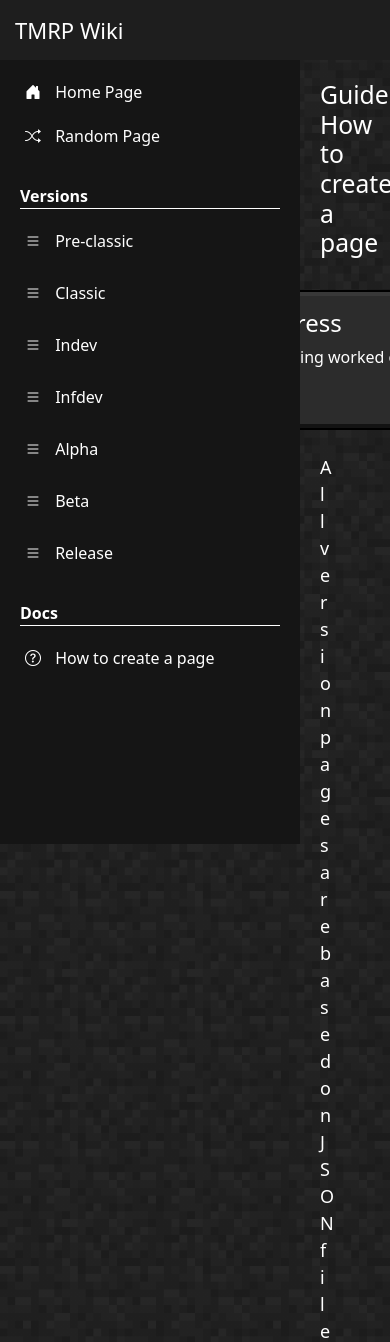
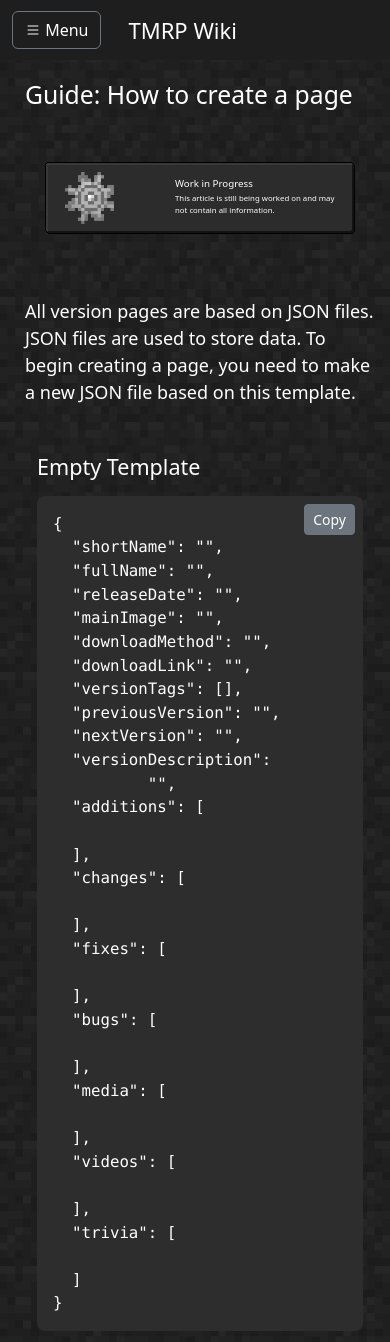
Before and after one commit to tmrpwiki/tmrpwiki.github.io, a PHP site: page /creationGuide.html in a window 390 px wide; the page is wider, and only the part inside the window is pictured. Shown: the top 1342 px of that part. Run offline with PHP 8.4, Linux system fonts and the light colour scheme; some libraries are stand-ins or nearby versions.

Commit message:
Mobile support

```diff
--- a/CSS/style.css
+++ b/CSS/style.css
@@ -42,6 +42,8 @@ ul {
     background: #151515;
     color: white;
     padding: 10px;
+    left: 0;
+    top: 0;
 }
 .sidebar a {
     color: white;
@@ -49,6 +51,9 @@ ul {
     display: block;
     padding: 10px;
     transition: 0.25s;
+}
+.mobileSidebar {
+    background: #151515;
 }
 
 .sidebar a i{
@@ -246,37 +251,48 @@ ul {
     height: 20px;
 }
 
-.versionTagHolder{
+.versionTagHolder {
     width: 100%;
-    align-content: center;
+    display: flex;
+    justify-content: center;
+    padding: 10px;
+    box-sizing: border-box;
+    flex-wrap: wrap;
 }
 
-.versionTag{
+.versionTag {
     position: relative;
-    margin-left: calc(50% - 300px);
     background-image: url("../Resources/versionTag.png");
-    width: 600px;
-    height: 140px;
+    background-size: cover;
+    width: 100%;
+    max-width: 600px;
+    aspect-ratio: 600 / 140;
+    height: auto;
+    display: block;
+    overflow: hidden;
+    margin: 10px;
 }
-.versionTag img{
+.versionTag img {
     position: absolute;
-    width: 100px;
-    height: 100px;
-    margin: 20px;
+    width: 16.66%;
+    height: auto;
+    top: 15%;
+    left: 20px;
     border-radius: 10px;
 }
-.versionTag .tagName{
+.versionTag .tagName {
     position: absolute;
-    margin-top: 15px;
-    margin-left: 130px;
-    margin-right: 20px;
-    font-size: 24px;
+    top: 15px;
+    left: calc(20px + 100px + 10px);
+    right: 20px;
+    font-size: clamp(8px, 2.5vw, 24px);
 }
-.versionTag .tagDescription{
+.versionTag .tagDescription {
     position: absolute;
-    margin-top: 55px;
-    margin-left: 130px;
-    margin-right: 20px;
+    top: 4em;
+    left: calc(20px + 100px + 10px);
+    right: 20px;
+    font-size: clamp(6px, 2vw, 16px);
 }
 .versionMedia{
     width: 100%;
@@ -312,3 +328,29 @@ pre {
     padding: 1rem;
     overflow-x: auto;
 }
+
+@media (max-width: 992px) {
+    .content {
+        margin-left: 5px;
+    }
+
+}
+@media (max-width: 1450px) {
+    .sideHolder {
+        width: 100%;
+        height: auto;
+        position: relative;
+        margin-top: 20px;
+        display: flex;
+        justify-content: center;
+    }
+    .mainHolder {
+        width: 100%;
+    }
+
+    .infoBox {
+        position: static;
+        margin: auto;
+    }
+
+}
--- a/Components/sidebar.html
+++ b/Components/sidebar.html
@@ -1,69 +1,123 @@
+<!-- Desktop Sidebar -->
+<div class="d-none d-lg-block mobileSidebar p-3" style="width: 250px; position: fixed; height: 100vh; overflow-y: auto; margin: 0;">
   <div class="sidebar">
     <ul class="list-unstyled">
-    <li> <a href="index.html"><i class="bi bi-house-door-fill"></i> Home Page</a></li>
-    <li> <a href="index.html" id="randomVerButton"><i class="bi bi-shuffle"></i> Random Page</a></li>
-
+      <li><a href="index.html"><i class="bi bi-house-door-fill"></i> Home Page</a></li>
+      <li><a href="index.html" class="randomVerButton"><i class="bi bi-shuffle"></i> Random Page</a></li>
     </ul>
     <label>Versions <div></div></label>
     <ul class="list-unstyled">
       <li class="mb-2">
-      <a data-bs-toggle="collapse" href="#preclassic" role="button" aria-expanded="false" aria-controls="dbA" class="collapsed">
+        <a data-bs-toggle="collapse" href="#preclassic" role="button" aria-expanded="false" aria-controls="preclassic" class="collapsed">
           <i class="bi bi-list"></i> Pre-classic
         </a>
-      <ul class="collapse nested" id="preclassic" style="list-style-type: none;">
-
-      </ul>
+        <ul class="collapse nested" id="preclassic" style="list-style-type: none;"></ul>
       </li>
       <li class="mb-2">
-      <a data-bs-toggle="collapse" href="#classic" role="button" aria-expanded="false" aria-controls="dbA" class="collapsed">
+        <a data-bs-toggle="collapse" href="#classic" role="button" aria-expanded="false" aria-controls="classic" class="collapsed">
           <i class="bi bi-list"></i> Classic
         </a>
-      <ul class="collapse nested" id="classic" style="list-style-type: none;">
-      </ul>
+        <ul class="collapse nested" id="classic" style="list-style-type: none;"></ul>
       </li>
       <li class="mb-2">
-      <a data-bs-toggle="collapse" href="#indev" role="button" aria-expanded="false" aria-controls="dbA" class="collapsed">
+        <a data-bs-toggle="collapse" href="#indev" role="button" aria-expanded="false" aria-controls="indev" class="collapsed">
           <i class="bi bi-list"></i> Indev
         </a>
-      <ul class="collapse nested" id="indev" style="list-style-type: none;">
-
-      </ul>
+        <ul class="collapse nested" id="indev" style="list-style-type: none;"></ul>
       </li>
       <li class="mb-2">
-      <a data-bs-toggle="collapse" href="#infdev" role="button" aria-expanded="false" aria-controls="dbA" class="collapsed">
+        <a data-bs-toggle="collapse" href="#infdev" role="button" aria-expanded="false" aria-controls="infdev" class="collapsed">
           <i class="bi bi-list"></i> Infdev
         </a>
-      <ul class="collapse nested" id="infdev" style="list-style-type: none;">
-
-      </ul>
+        <ul class="collapse nested" id="infdev" style="list-style-type: none;"></ul>
       </li>
       <li class="mb-2">
-      <a data-bs-toggle="collapse" href="#alpha" role="button" aria-expanded="false" aria-controls="dbA" class="collapsed">
+        <a data-bs-toggle="collapse" href="#alpha" role="button" aria-expanded="false" aria-controls="alpha" class="collapsed">
           <i class="bi bi-list"></i> Alpha
         </a>
-      <ul class="collapse nested" id="alpha" style="list-style-type: none;">
-
-      </ul>
+        <ul class="collapse nested" id="alpha" style="list-style-type: none;"></ul>
       </li>
       <li class="mb-2">
-      <a data-bs-toggle="collapse" href="#beta" role="button" aria-expanded="false" aria-controls="dbA" class="collapsed">
+        <a data-bs-toggle="collapse" href="#beta" role="button" aria-expanded="false" aria-controls="beta" class="collapsed">
           <i class="bi bi-list"></i> Beta
         </a>
-      <ul class="collapse nested" id="beta" style="list-style-type: none;">
-
-      </ul>
+        <ul class="collapse nested" id="beta" style="list-style-type: none;"></ul>
       </li>
       <li class="mb-2">
-      <a data-bs-toggle="collapse" href="#release" role="button" aria-expanded="false" aria-controls="dbA" class="collapsed">
+        <a data-bs-toggle="collapse" href="#release" role="button" aria-expanded="false" aria-controls="release" class="collapsed">
           <i class="bi bi-list"></i> Release
         </a>
-      <ul class="collapse nested" id="release" style="list-style-type: none;">
-
-      </ul>
+        <ul class="collapse nested" id="release" style="list-style-type: none;"></ul>
       </li>
     </ul>
     <label>Docs <div></div></label>
     <ul style="list-style-type: none;">
-    <li> <a href="creationGuide.html"><i class="bi bi-question-circle"></i> How to create a page</a></li>
+      <li><a href="creationGuide.html"><i class="bi bi-question-circle"></i> How to create a page</a></li>
     </ul>
   </div>
+</div>
+
+<!-- Offcanvas Mobile Menu -->
+<div class="offcanvas offcanvas-start mobileSidebar d-lg-none" tabindex="-1" id="sidebarMenu" aria-labelledby="sidebarMenuLabel">
+  <div class="offcanvas-header">
+    <button type="button" class="btn-close text-white" data-bs-dismiss="offcanvas" aria-label="Close"></button>
+  </div>
+  <div class="offcanvas-body">
+    <div class="sidebar">
+      <!-- Same content copied for mobile -->
+      <ul class="list-unstyled">
+        <li><a href="index.html"><i class="bi bi-house-door-fill"></i> Home Page</a></li>
+        <li><a href="index.html" class="randomVerButton"><i class="bi bi-shuffle"></i> Random Page</a></li>
+      </ul>
+      <label>Versions <div></div></label>
+      <ul class="list-unstyled">
+        <li class="mb-2">
+          <a data-bs-toggle="collapse" href="#preclassicMobile" role="button" aria-expanded="false" aria-controls="preclassicMobile" class="collapsed">
+            <i class="bi bi-list"></i> Pre-classic
+          </a>
+          <ul class="collapse nested" id="preclassicMobile" style="list-style-type: none;"></ul>
+        </li>
+        <li class="mb-2">
+          <a data-bs-toggle="collapse" href="#classicMobile" role="button" aria-expanded="false" aria-controls="classicMobile" class="collapsed">
+            <i class="bi bi-list"></i> Classic
+          </a>
+          <ul class="collapse nested" id="classicMobile" style="list-style-type: none;"></ul>
+        </li>
+        <li class="mb-2">
+          <a data-bs-toggle="collapse" href="#indevMobile" role="button" aria-expanded="false" aria-controls="indevMobile" class="collapsed">
+            <i class="bi bi-list"></i> Indev
+          </a>
+          <ul class="collapse nested" id="indevMobile" style="list-style-type: none;"></ul>
+        </li>
+        <li class="mb-2">
+          <a data-bs-toggle="collapse" href="#infdevMobile" role="button" aria-expanded="false" aria-controls="infdevMobile" class="collapsed">
+            <i class="bi bi-list"></i> Infdev
+          </a>
+          <ul class="collapse nested" id="infdevMobile" style="list-style-type: none;"></ul>
+        </li>
+        <li class="mb-2">
+          <a data-bs-toggle="collapse" href="#alphaMobile" role="button" aria-expanded="false" aria-controls="alphaMobile" class="collapsed">
+            <i class="bi bi-list"></i> Alpha
+          </a>
+          <ul class="collapse nested" id="alphaMobile" style="list-style-type: none;"></ul>
+        </li>
+        <li class="mb-2">
+          <a data-bs-toggle="collapse" href="#betaMobile" role="button" aria-expanded="false" aria-controls="betaMobile" class="collapsed">
+            <i class="bi bi-list"></i> Beta
+          </a>
+          <ul class="collapse nested" id="betaMobile" style="list-style-type: none;"></ul>
+        </li>
+        <li class="mb-2">
+          <a data-bs-toggle="collapse" href="#releaseMobile" role="button" aria-expanded="false" aria-controls="releaseMobile" class="collapsed">
+            <i class="bi bi-list"></i> Release
+          </a>
+          <ul class="collapse nested" id="releaseMobile" style="list-style-type: none;"></ul>
+        </li>
+      </ul>
+      <label>Docs <div></div></label>
+      <ul style="list-style-type: none;">
+        <li><a href="creationGuide.html"><i class="bi bi-question-circle"></i> How to create a page</a></li>
+      </ul>
+    </div>
+  </div>
+</div>
--- a/Components/topbar.html
+++ b/Components/topbar.html
@@ -1,4 +1,11 @@
 <div class="topbar">
+    <nav class="navbar d-lg-none">
+        <div class="container-fluid">
+            <button class="btn btn-outline-secondary text-white" type="button" data-bs-toggle="offcanvas" data-bs-target="#sidebarMenu" aria-controls="sidebarMenu">
+                <i class="bi bi-list"></i> Menu
+            </button>
+        </div>
+    </nav>
     <p id = "title">
         TMRP Wiki
     </p>
--- /dev/null
+++ b/JS/SideResizer.js
@@ -0,0 +1,16 @@
+function relocateSideHolder() {
+    const sideHolder = document.querySelector('.sideHolder');
+    const mobilePlaceholder = document.querySelector('.mobile-placeholder');
+
+    if (window.innerWidth < 1450) {
+        if (!mobilePlaceholder.contains(sideHolder)) {
+            mobilePlaceholder.appendChild(sideHolder);
+        }
+    } else {
+        const content = document.querySelector('.content');
+        content.appendChild(sideHolder);
+    }
+}
+
+window.addEventListener('DOMContentLoaded', relocateSideHolder);
+window.addEventListener('resize', relocateSideHolder);
--- a/creationGuide.html
+++ b/creationGuide.html
@@ -25,6 +25,7 @@
         <div class="tagDescription">This article is still being worked on and may not contain all information.</div>
       </div> <br>
     </div>
+    <div class="sideHolder mobile-placeholder"></div>
     <div class="versionDescription">
       All version pages are based on JSON files. JSON files are used to store data. To begin creating a page, you need to make a new JSON file based on this template.
       <div class="container my-5">
@@ -173,6 +174,7 @@
   </script>
   <script src="JS/Versions.js"></script>
   <script src="JS/SidebarPopulator.js"></script>
+  <script src="JS/SideResizer.js"></script>
 </div>
 </body>
 </html>
--- a/version.html
+++ b/version.html
@@ -19,6 +19,7 @@
   <div class="mainHolder">
     <h2 class="versionTitle"></h2> <br>
     <div class="versionTagHolder"></div>
+    <div class="mobile-placeholder"></div>
     <div class="versionDescription"></div> <br>
   </div>
   <div class="sideHolder">
@@ -38,6 +39,7 @@
   <script src="JS/Versions.js"></script>
   <script src="JS/Main.js"></script>
   <script src="JS/SidebarPopulator.js"></script>
+  <script src="JS/SideResizer.js"></script>
 </div>
 </body>
 </html>
```
Also changed, not shown: JS/SidebarPopulator.js (+34 -57 lines). Lines whose indentation alone changed are shown as unchanged.
